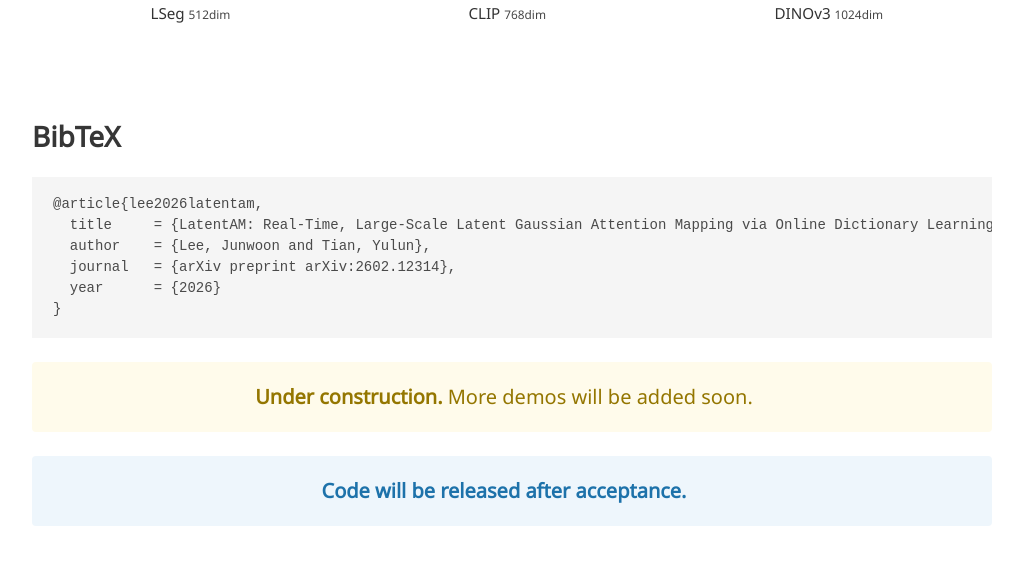
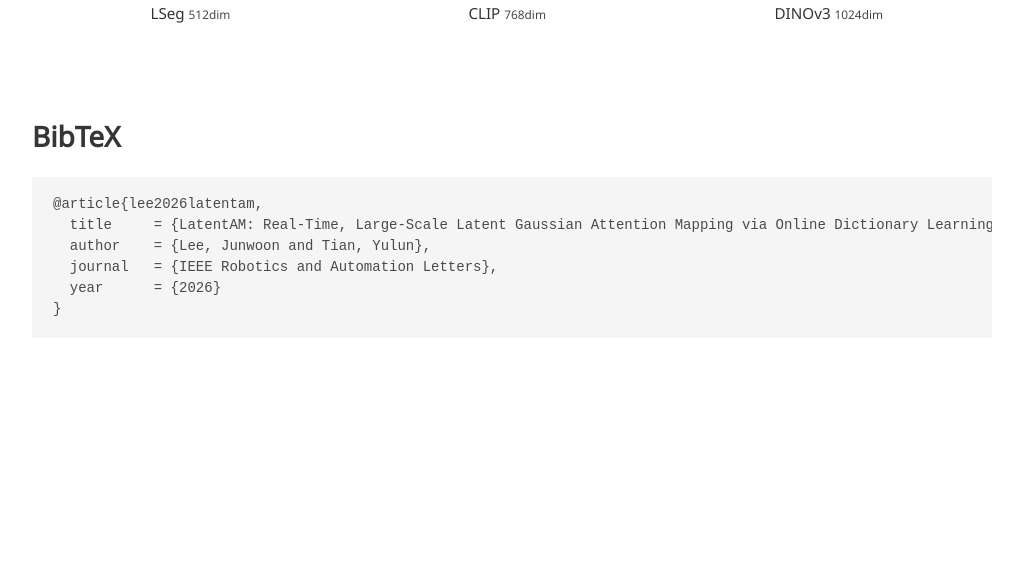
Before and after one commit to junwoonlee/junwoonlee.github.io, a Jekyll site: the page projects/LatentAM/index.html, which Jekyll copies as it is, in a window 1280 px wide and 900 px high, scrolled down 3671 px, cut to the strip 326-891 px from the top of the window. Shown: the whole strip, without its empty margins (128-1151 px from the left). Built offline with Jekyll 4.4.1, drawn with Linux system fonts in a browser that asks for light colours; nearby versions of some CDN libraries; some web fonts are replaced; library files that are not in the unit come from our copies; a style sheet for code colours, icons or effects is not loaded; after the commit the page ends 4383 px from its top, so only the background shows below that; some of the changed text lies outside the part shown.

Commit message:
update latentam

```diff
--- a/_includes/miscellaneous.html
+++ b/_includes/miscellaneous.html
@@ -6,7 +6,7 @@
 
 <div class="row py-1 publication">
     <div class="col-md-12 col-sm-12 project-thumbnail-parent">
-        <p class="alignleft2">&#x2022; Reviewer Service - T-RO, RA-L, ICRA, IROS, T-Mech, T-ASE, Journal of Field Robotics, Sensors (IEEE), Scientific Reports, ICCAS</p>
+        <p class="alignleft2">&#x2022; Reviewer Service - T-RO, RA-L, ICRA, IROS, T-Mech, T-ASE, AURO, Journal of Field Robotics, Sensors (IEEE), Scientific Reports, ICCAS</p>
     </div>
 </div>
 
--- a/projects/LatentAM/index.html
+++ b/projects/LatentAM/index.html
@@ -284,26 +284,32 @@
             <span class="author-block">Robotics Department, University of Michigan</span>
           </div>
           <div class="is-size-5 publication-authors">
-            <span class="is-size-4 author-block">Under Review</span>
+            <span class="is-size-4 author-block">IEEE Robotics and Automation Letters (RA-L 2026)</span>
           </div>
 
           <br>
           <div class="publication-links">
             <span class="link-block">
-              <a href="https://arxiv.org/abs/2602.12314" target="_blank" rel="noopener" class="external-link button is-normal is-rounded is-dark">
+              <a href="https://ieeexplore.ieee.org/document/11652878" target="_blank" rel="noopener" class="external-link button is-normal is-rounded is-dark">
                 <span class="icon"><i class="fas fa-file-pdf"></i></span>
                 <span>Paper</span>
               </a>
             </span>
             <span class="link-block">
-              <a href="#" class="external-link button is-normal is-rounded is-dark" aria-disabled="true">
-                <span class="icon"><i class="fab fa-github"></i></span>
-                <span>Code (Soon)</span>
+              <a href="https://arxiv.org/abs/2602.12314" target="_blank" rel="noopener" class="external-link button is-normal is-rounded is-dark">
+                <span class="icon"><i class="ai ai-arxiv"></i></span>
+                <span>arXiv</span>
               </a>
             </span>
             <span class="link-block">
-              <a href="https://drive.google.com/file/d/15LevbsW4eOo3NYz8b6jDZdL7rFZi0lKn/view?usp=sharing" target="_blank" rel="noopener" class="external-link button is-normal is-rounded is-dark">
-                <span class="icon"><i class="fas fa-file-video"></i></span>
+              <a href="https://github.com/UMich-SSI-Lab/latentam" target="_blank" rel="noopener" class="external-link button is-normal is-rounded is-dark">
+                <span class="icon"><i class="fab fa-github"></i></span>
+                <span>Code</span>
+              </a>
+            </span>
+            <span class="link-block">
+              <a href="https://youtu.be/Lk1UmnjazX0" target="_blank" rel="noopener" class="external-link button is-normal is-rounded is-dark">
+                <span class="icon"><i class="fab fa-youtube"></i></span>
                 <span>Video</span>
               </a>
             </span>
@@ -321,7 +327,7 @@
         <div class="column is-12">
           <div class="content">
             <div class="video-wrapper-hero" style="position:relative;padding-top:56.25%;max-width:100%;">
-              <iframe src="https://drive.google.com/file/d/15LevbsW4eOo3NYz8b6jDZdL7rFZi0lKn/preview" allowfullscreen style="position:absolute;top:0;left:0;width:100%;height:100%;"></iframe>
+              <iframe src="https://www.youtube.com/embed/Lk1UmnjazX0" title="LatentAM video" allow="accelerometer; autoplay; clipboard-write; encrypted-media; gyroscope; picture-in-picture; web-share" allowfullscreen style="position:absolute;top:0;left:0;width:100%;height:100%;border:0;"></iframe>
             </div>
           </div>
         </div>
@@ -571,17 +577,9 @@
     <pre><code>@article{lee2026latentam,
   title     = {LatentAM: Real-Time, Large-Scale Latent Gaussian Attention Mapping via Online Dictionary Learning},
   author    = {Lee, Junwoon and Tian, Yulun},
-  journal   = {arXiv preprint arXiv:2602.12314},
+  journal   = {IEEE Robotics and Automation Letters},
   year      = {2026}
 }</code></pre>
-    <div class="has-text-centered" style="margin-top: 1.5rem;">
-      <div class="notification is-warning is-light is-size-5">
-        <strong>Under construction.</strong> More demos will be added soon.
-      </div>
-      <div class="notification is-info is-light is-size-5" style="margin-top: 0.75rem;">
-        <strong>Code will be released after acceptance.</strong>
-      </div>
-    </div>
   </div>
 </section>
 
--- a/style.scss
+++ b/style.scss
@@ -213,6 +213,17 @@ body {
   }
 }
 
+.pc {
+  a {
+    color: purple;
+  }
+  a:focus,
+  a:hover {
+    color: #f09228;
+    text-decoration: none;
+  }
+}
+
 // Bootstrap-specific
 
 body {
```
Also changed, not shown: _includes/publications.html (+19 -6 lines), publications/_posts/2026-02-12-latentam.markdown (added, +13 -0 lines), publications/images/latentam.gif (added), tn/publications/images/latentam.gif (added), 1 other file.
